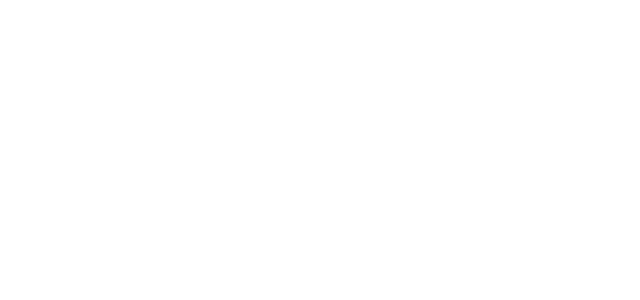
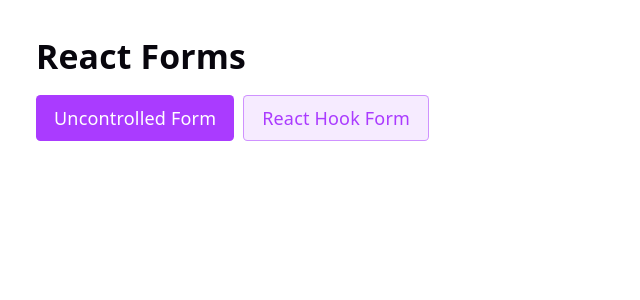
Before and after one commit to DenHelloWorld/react-forms, a React (Vite) app: page / in a window 1280 px wide. Shown: the top 300 px of the page, without its empty margins (0-640 px from the left). Built offline with nearby package versions, Linux system fonts and the light colour scheme.

Commit message:
chore: add Tailwind CSS v4, Zustand, React Hook Form, Zod, and test deps

```diff
--- a/src/App.tsx
+++ b/src/App.tsx
@@ -1,5 +1,25 @@
 const App = () => {
-  return null;
+  return (
+    <div className="min-h-screen bg-bg text-text p-8">
+      <h1 className="text-3xl font-heading text-text-h font-bold">
+        React Forms
+      </h1>
+      <div className="mt-4 flex gap-2">
+        <button
+          type="button"
+          className="cursor-pointer rounded bg-accent px-4 py-2 text-white hover:opacity-90"
+        >
+          Uncontrolled Form
+        </button>
+        <button
+          type="button"
+          className="cursor-pointer rounded border border-accent-border bg-accent-bg px-4 py-2 text-accent hover:bg-accent hover:text-white"
+        >
+          React Hook Form
+        </button>
+      </div>
+    </div>
+  );
 };
 
 export default App;
--- a/src/index.css
+++ b/src/index.css
@@ -1,3 +1,21 @@
+@import 'tailwindcss';
+
+@theme {
+  --color-text: var(--text);
+  --color-text-h: var(--text-h);
+  --color-bg: var(--bg);
+  --color-border: var(--border);
+  --color-code-bg: var(--code-bg);
+  --color-accent: var(--accent);
+  --color-accent-bg: var(--accent-bg);
+  --color-accent-border: var(--accent-border);
+  --color-social-bg: var(--social-bg);
+  --font-sans: var(--sans);
+  --font-heading: var(--heading);
+  --font-mono: var(--mono);
+  --shadow-custom: var(--shadow);
+}
+
 :root {
   --text: #6b6375;
   --text-h: #08060d;
@@ -24,8 +42,10 @@
   text-rendering: optimizeLegibility;
   -webkit-font-smoothing: antialiased;
   -moz-osx-font-smoothing: grayscale;
+}
 
-  @media (max-width: 1024px) {
+@media (max-width: 1024px) {
+  :root {
     font-size: 16px;
   }
 }
--- a/vite.config.ts
+++ b/vite.config.ts
@@ -1,8 +1,13 @@
 import { defineConfig } from 'vite';
 import react, { reactCompilerPreset } from '@vitejs/plugin-react';
 import babel from '@rolldown/plugin-babel';
+import tailwindcss from '@tailwindcss/vite';
 
 // https://vite.dev/config/
 export default defineConfig({
-  plugins: [react(), babel({ presets: [reactCompilerPreset()] })],
+  plugins: [
+    tailwindcss(),
+    react(),
+    babel({ presets: [reactCompilerPreset()] }),
+  ],
 });
```
Also changed, not shown: package.json (+13 -2 lines), 1 other file (tests, documents, lock files or other folders).
